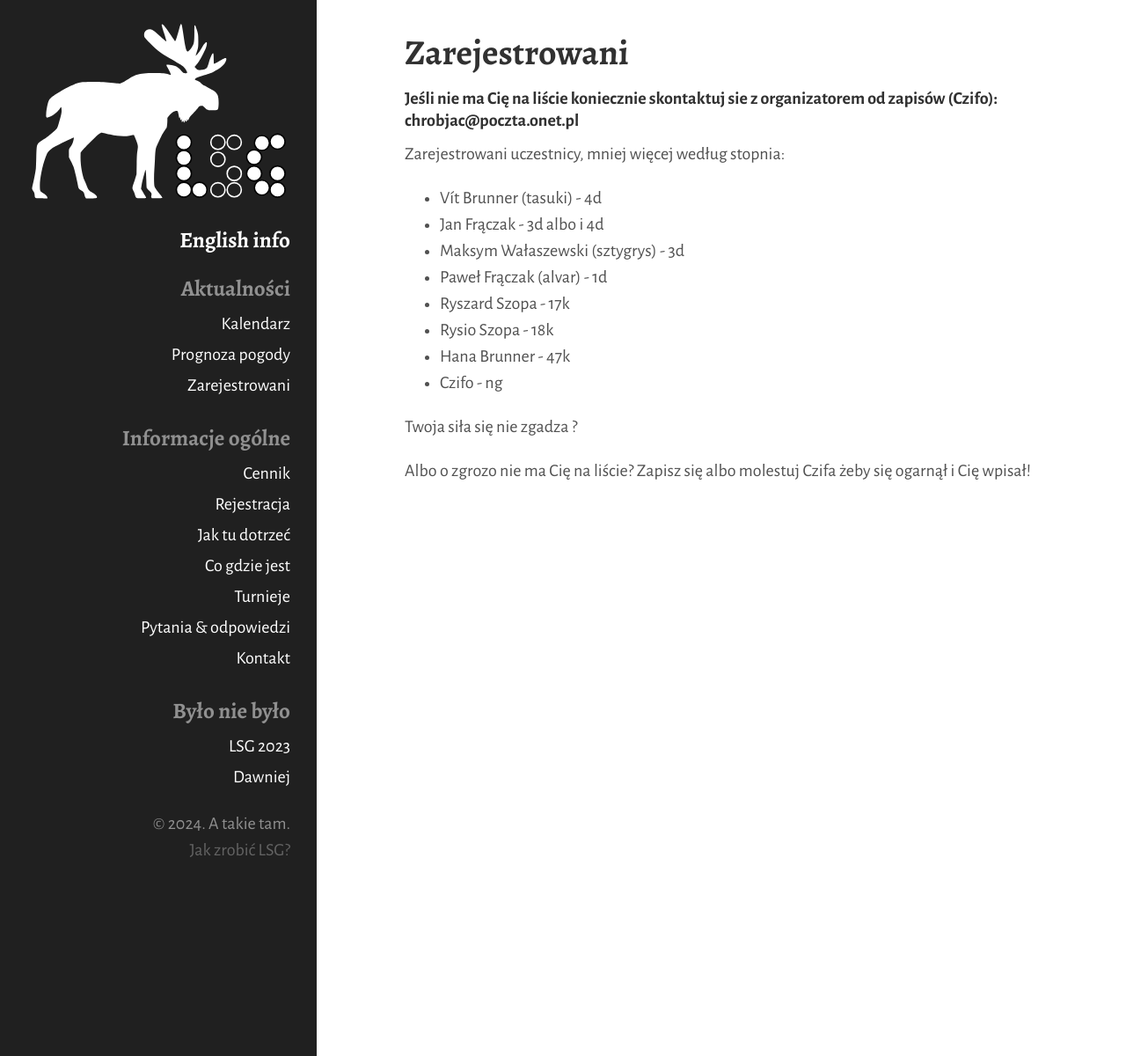
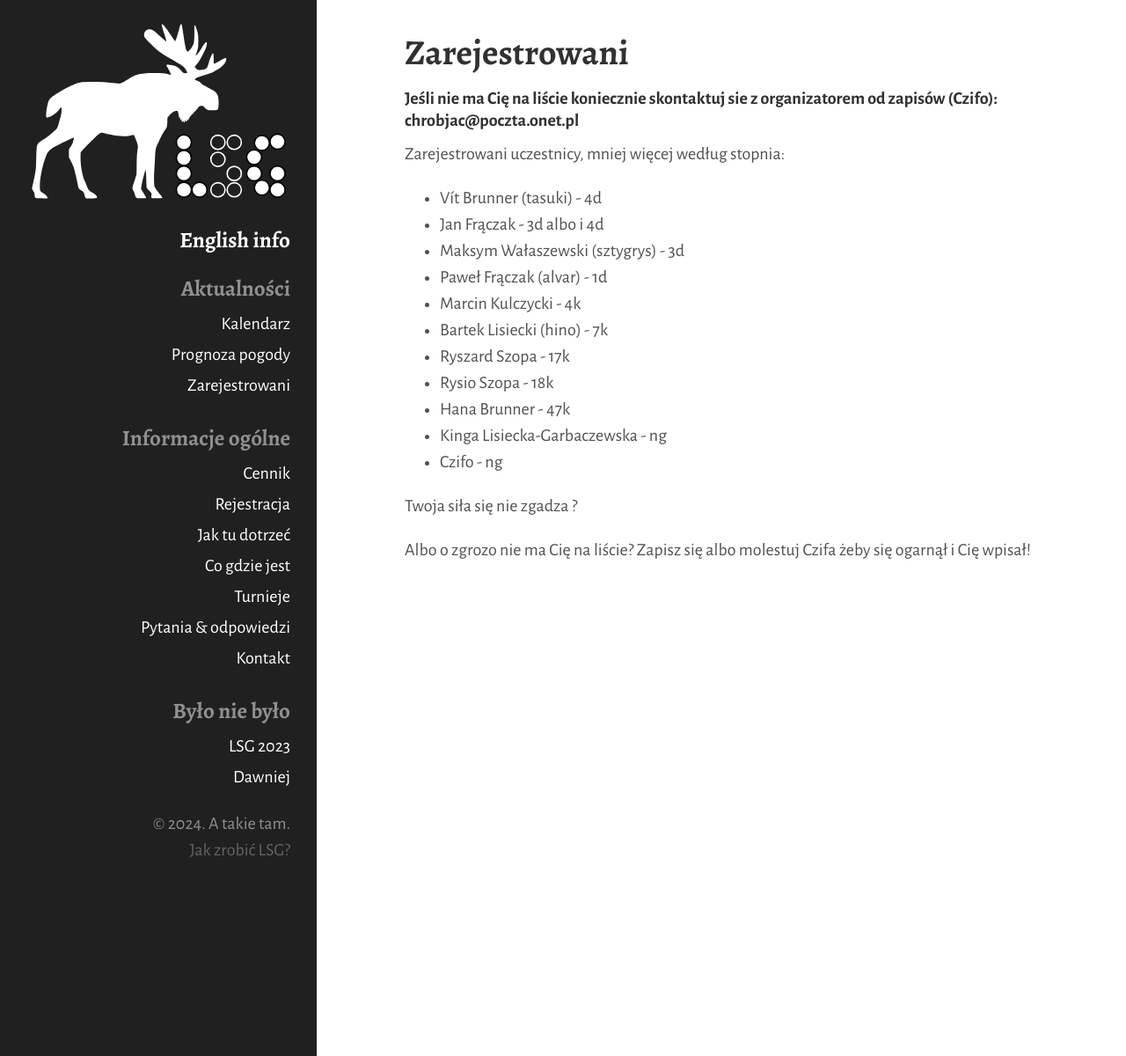
Before and after one commit to tasuki/lsg, a Jekyll site: the page built from zarejestrowani.md, in a window 1280 px wide. Shown: the whole page at 88% size. Built offline with Jekyll 4.4.1, drawn with Linux system fonts in a browser that asks for light colours.

Commit message:
Update zarejestrowani.md

```diff
--- a/zarejestrowani.md
+++ b/zarejestrowani.md
@@ -13,9 +13,12 @@ Zarejestrowani uczestnicy, mniej więcej według stopnia:
 - Jan Frączak - 3d albo i 4d
 - Maksym Wałaszewski (sztygrys) - 3d
 - Paweł Frączak (alvar) - 1d
+- Marcin Kulczycki - 4k
+- Bartek Lisiecki (hino) - 7k
 - Ryszard Szopa - 17k
 - Rysio Szopa - 18k
 - Hana Brunner - 47k
+- Kinga Lisiecka-Garbaczewska - ng
 - Czifo - ng
 
 
```
